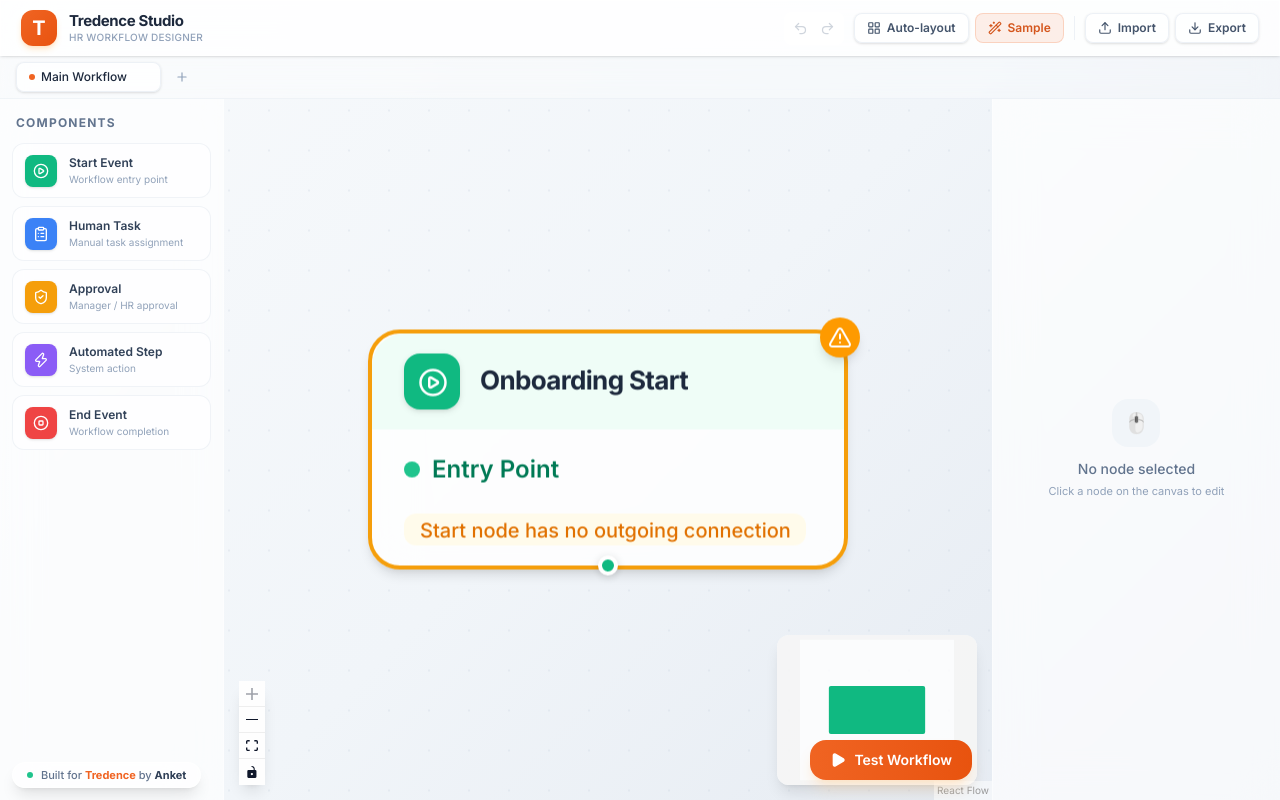
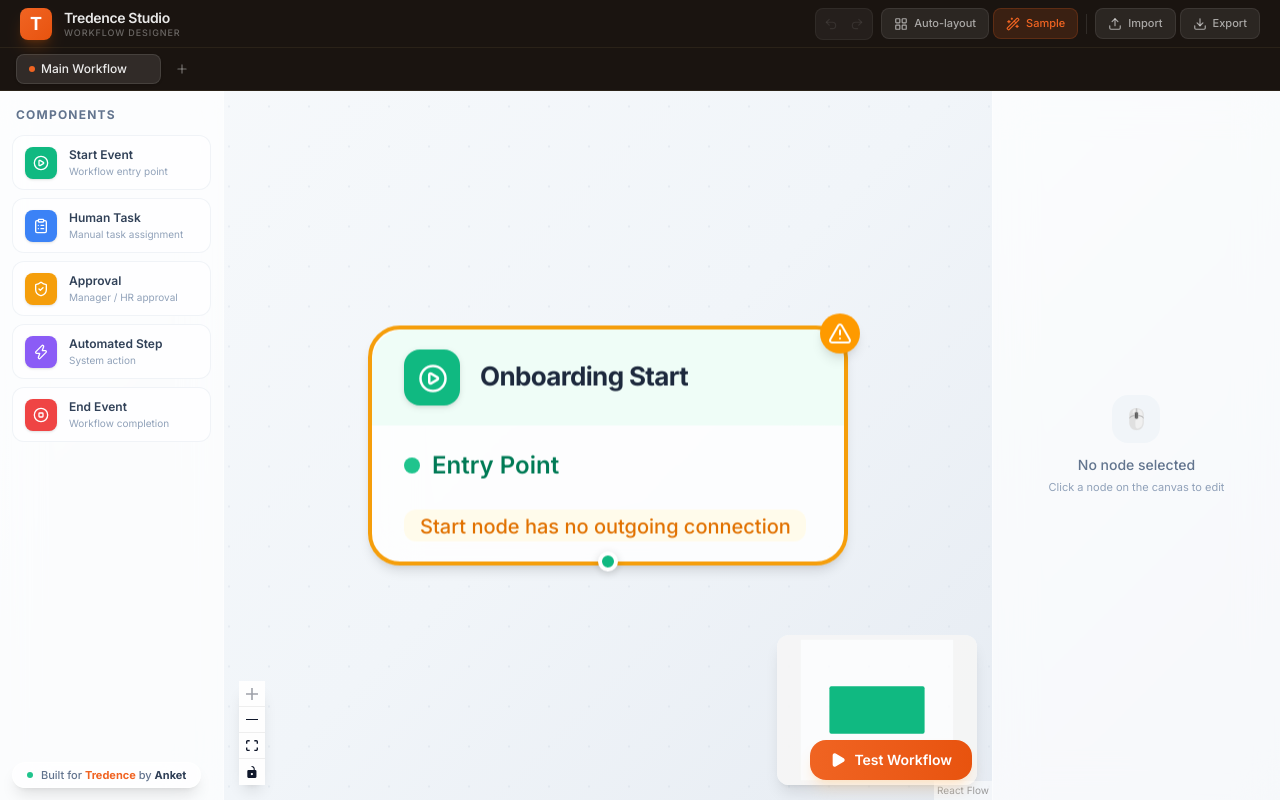
Before and after one commit to anket08/hello-tredence-here-is-your-hr-flow, a React (Vite) app: page / in a window 1280 px wide. Built offline with nearby package versions, Linux system fonts and the light colour scheme.

Commit message:
fix: update header and tab bar to dark premium theme

```diff
--- a/src/App.tsx
+++ b/src/App.tsx
@@ -58,52 +58,52 @@ function App() {
       <input ref={fileInputRef} type="file" accept=".json" className="hidden" onChange={handleImport} />
 
       {/* ── Header ── */}
-      <header className="h-14 glass-strong flex items-center justify-between px-5 z-30 shrink-0 shadow-sm">
+      <header className="h-12 bg-[#1a1410] flex items-center justify-between px-5 z-30 shrink-0 border-b border-[#2a2218]">
         <div className="flex items-center gap-3">
-          <div className="w-9 h-9 bg-gradient-to-br from-[#f06422] to-[#e8530e] rounded-xl flex items-center justify-center text-white font-extrabold text-xl shadow-md shadow-orange-200/60">
+          <div className="w-8 h-8 bg-gradient-to-br from-[#f06422] to-[#e8530e] rounded-lg flex items-center justify-center text-white font-extrabold text-lg shadow-lg shadow-orange-500/20">
             T
           </div>
           <div className="flex flex-col">
-            <h1 className="font-bold text-[15px] leading-tight tracking-tight text-slate-800">Tredence Studio</h1>
-            <span className="text-[10px] font-medium text-slate-400 leading-tight tracking-wide uppercase">HR Workflow Designer</span>
+            <h1 className="font-semibold text-[14px] leading-tight tracking-tight text-white/90">Tredence Studio</h1>
+            <span className="text-[9px] font-medium text-white/35 leading-tight tracking-widest uppercase">Workflow Designer</span>
           </div>
         </div>
 
         {/* Toolbar */}
-        <div className="flex items-center gap-1.5">
+        <div className="flex items-center gap-1">
           {/* Undo / Redo */}
-          <div className="flex items-center glass rounded-lg p-0.5 mr-1">
-            <button onClick={undo} disabled={!canUndo} className="p-1.5 rounded-md text-slate-500 hover:text-slate-800 hover:bg-white/60 disabled:opacity-30 disabled:cursor-not-allowed transition-colors" title="Undo (Ctrl+Z)">
-              <Undo2 size={15} />
+          <div className="flex items-center bg-white/5 rounded-lg p-0.5 mr-1 border border-white/5">
+            <button onClick={undo} disabled={!canUndo} className="p-1.5 rounded-md text-white/40 hover:text-white hover:bg-white/10 disabled:opacity-20 disabled:cursor-not-allowed transition-colors" title="Undo (Ctrl+Z)">
+              <Undo2 size={14} />
             </button>
-            <button onClick={redo} disabled={!canRedo} className="p-1.5 rounded-md text-slate-500 hover:text-slate-800 hover:bg-white/60 disabled:opacity-30 disabled:cursor-not-allowed transition-colors" title="Redo (Ctrl+Y)">
-              <Redo2 size={15} />
+            <button onClick={redo} disabled={!canRedo} className="p-1.5 rounded-md text-white/40 hover:text-white hover:bg-white/10 disabled:opacity-20 disabled:cursor-not-allowed transition-colors" title="Redo (Ctrl+Y)">
+              <Redo2 size={14} />
             </button>
           </div>
 
           {/* Auto Layout */}
-          <button onClick={autoLayout} className="flex items-center gap-1.5 bg-white/60 hover:bg-white/90 text-slate-600 px-3 py-1.5 rounded-lg text-xs font-semibold transition-colors border border-slate-200/60 hover:border-slate-300 shadow-sm" title="Auto-arrange nodes">
+          <button onClick={autoLayout} className="flex items-center gap-1.5 bg-white/8 hover:bg-white/15 text-white/60 hover:text-white/90 px-3 py-1.5 rounded-lg text-[11px] font-medium transition-colors border border-white/8" title="Auto-arrange nodes">
             <LayoutGrid size={14} />
             Auto-layout
           </button>
 
           {/* Load Sample */}
-          <button onClick={loadSampleWorkflow} className="flex items-center gap-1.5 bg-[#f06422]/10 hover:bg-[#f06422]/20 text-[#d4561d] px-3 py-1.5 rounded-lg text-xs font-semibold transition-colors border border-[#f06422]/20 hover:border-[#f06422]/40">
+          <button onClick={loadSampleWorkflow} className="flex items-center gap-1.5 bg-[#f06422]/15 hover:bg-[#f06422]/25 text-[#f06422] px-3 py-1.5 rounded-lg text-[11px] font-medium transition-colors border border-[#f06422]/20">
             <Wand2 size={14} />
             Sample
           </button>
 
           {/* Separator */}
-          <div className="w-px h-6 bg-slate-200/60 mx-1"></div>
+          <div className="w-px h-5 bg-white/10 mx-1"></div>
 
           {/* Import */}
-          <button onClick={() => fileInputRef.current?.click()} className="flex items-center gap-1.5 bg-white/60 hover:bg-white/90 text-slate-600 px-3 py-1.5 rounded-lg text-xs font-semibold transition-colors border border-slate-200/60 hover:border-slate-300 shadow-sm">
+          <button onClick={() => fileInputRef.current?.click()} className="flex items-center gap-1.5 bg-white/8 hover:bg-white/15 text-white/60 hover:text-white/90 px-3 py-1.5 rounded-lg text-[11px] font-medium transition-colors border border-white/8">
             <Upload size={14} />
             Import
           </button>
 
           {/* Export */}
-          <button onClick={handleDownload} className="flex items-center gap-1.5 bg-white/60 hover:bg-white/90 text-slate-600 px-3 py-1.5 rounded-lg text-xs font-semibold transition-colors border border-slate-200/60 hover:border-slate-300 shadow-sm">
+          <button onClick={handleDownload} className="flex items-center gap-1.5 bg-white/8 hover:bg-white/15 text-white/60 hover:text-white/90 px-3 py-1.5 rounded-lg text-[11px] font-medium transition-colors border border-white/8">
             <Download size={14} />
             Export
           </button>
--- a/src/components/Tabs/TabBar.tsx
+++ b/src/components/Tabs/TabBar.tsx
@@ -34,7 +34,7 @@ export const TabBar: React.FC = () => {
   };
 
   return (
-    <div className="flex items-center gap-1 px-4 py-1.5 border-b border-slate-200/40 bg-white/30 backdrop-blur-md overflow-x-auto shrink-0">
+    <div className="flex items-center gap-1 px-4 py-1.5 border-b border-[#2a2218] bg-[#1a1410] overflow-x-auto shrink-0">
       {tabs.map((tab) => {
         const isActive = tab.id === activeTabId;
         const isEditing = editingId === tab.id;
@@ -46,8 +46,8 @@ export const TabBar: React.FC = () => {
             className={`
               group flex items-center gap-1.5 px-3 py-1.5 rounded-lg text-xs font-medium cursor-pointer transition-all shrink-0
               ${isActive
-                ? 'bg-white/80 shadow-sm border border-slate-200/60 text-slate-800'
-                : 'text-slate-500 hover:text-slate-700 hover:bg-white/40'
+                ? 'bg-white/10 shadow-sm border border-white/10 text-white/90'
+                : 'text-white/40 hover:text-white/70 hover:bg-white/5'
               }
             `}
           >
@@ -62,7 +62,7 @@ export const TabBar: React.FC = () => {
                 onChange={(e) => setEditValue(e.target.value)}
                 onBlur={commitRename}
                 onKeyDown={(e) => { if (e.key === 'Enter') commitRename(); if (e.key === 'Escape') setEditingId(null); }}
-                className="bg-transparent border-b border-[#f06422] outline-none text-xs font-semibold text-slate-800 w-24 py-0"
+                className="bg-transparent border-b border-[#f06422] outline-none text-xs font-semibold text-white/90 w-24 py-0"
                 onClick={(e) => e.stopPropagation()}
               />
             ) : (
@@ -73,7 +73,7 @@ export const TabBar: React.FC = () => {
             {isActive && !isEditing && (
               <button
                 onClick={(e) => { e.stopPropagation(); startEditing(tab.id, tab.name); }}
-                className="p-0.5 text-slate-400 hover:text-[#f06422] transition-colors opacity-0 group-hover:opacity-100"
+                className="p-0.5 text-white/40 hover:text-[#f06422] transition-colors opacity-0 group-hover:opacity-100"
               >
                 <Pencil size={11} />
               </button>
@@ -81,7 +81,7 @@ export const TabBar: React.FC = () => {
             {isEditing && (
               <button
                 onClick={(e) => { e.stopPropagation(); commitRename(); }}
-                className="p-0.5 text-emerald-600 hover:text-emerald-700 transition-colors"
+                className="p-0.5 text-emerald-400 hover:text-emerald-500 transition-colors"
               >
                 <Check size={12} />
               </button>
@@ -91,7 +91,7 @@ export const TabBar: React.FC = () => {
             {tabs.length > 1 && (
               <button
                 onClick={(e) => { e.stopPropagation(); removeTab(tab.id); }}
-                className="p-0.5 text-slate-400 hover:text-rose-500 transition-colors opacity-0 group-hover:opacity-100"
+                className="p-0.5 text-white/40 hover:text-rose-500 transition-colors opacity-0 group-hover:opacity-100"
               >
                 <X size={11} />
               </button>
@@ -103,7 +103,7 @@ export const TabBar: React.FC = () => {
       {/* Add tab button */}
       <button
         onClick={addTab}
-        className="p-1.5 text-slate-400 hover:text-[#f06422] hover:bg-white/50 rounded-lg transition-colors shrink-0 ml-1"
+        className="p-1.5 text-white/40 hover:text-[#f06422] hover:bg-white/5 rounded-lg transition-colors shrink-0 ml-1"
         title="New Workflow"
       >
         <Plus size={14} />
```
